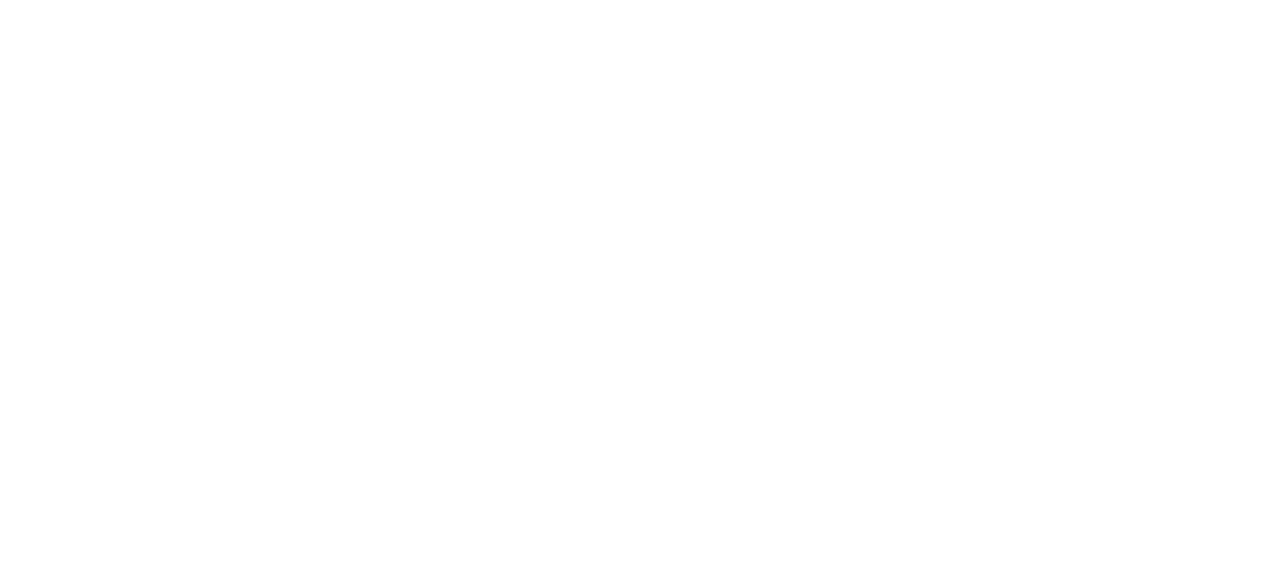
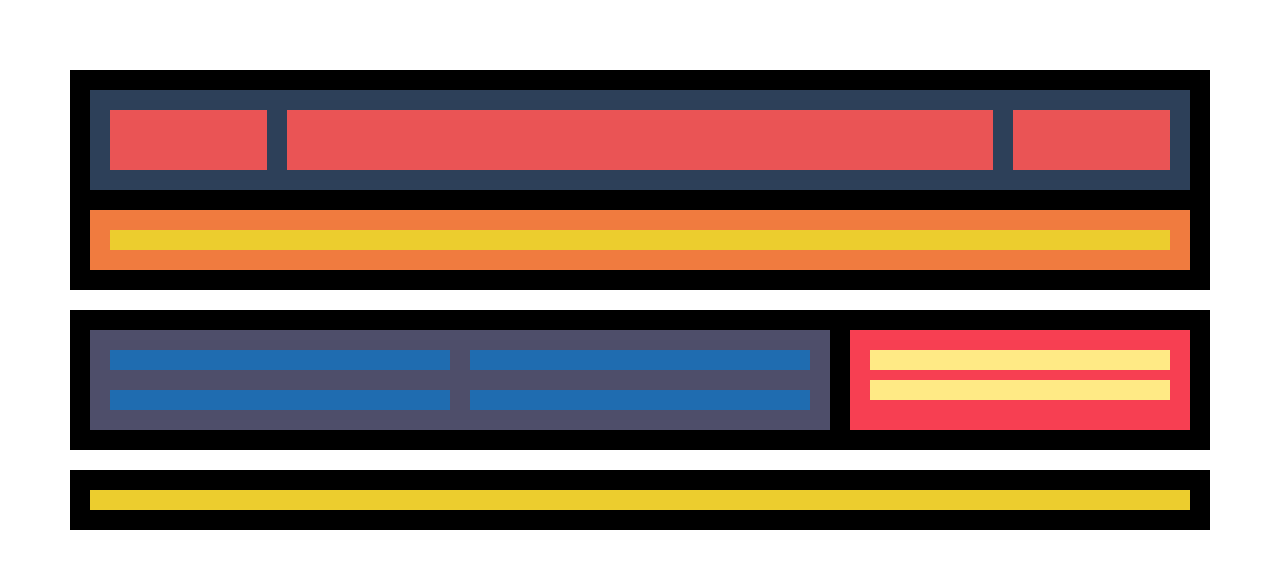
Before and after one commit to luciapaola/ProyectoFAA2, a plain HTML site: page index.html in a window 1280 px wide. Drawn offline with Linux system fonts and the light colour scheme.

Commit message:
ProyectoFAA2

```diff
--- a/css/estilos.css
+++ b/css/estilos.css
@@ -1,23 +1,73 @@
 
+*{
+    margin: 10px;
+    padding: 10px;
+    box-sizing: border-box;
+}
 .contenedor-padre{
-
+   display: flex;
+   flex-flow: column nowrap;
 }
     .cabecera{
         background: #000 ;
+        display: flex;
+        flex-flow: column nowrap;
     }
     .menu{
         background: #2d4059;
-
+        display: flex;
+        height: 100px;
+        flex-flow: row nowrap
+        align-items: center ;
     }
           .logo{
                 background:  #ea5455;
+                flex: 1 1 auto;
             }
              .nav{
                 background:  #ea5455 ;
+                flex: 5 1 auto;
             }
              .rsocial{
                 background:  #ea5455;
+                flex: 1 1 auto;
             }
-    .texto-print{
+        .texto-prin{
               background:  #f07b3f;
-    } {} #
+
+        }
+              h1 {
+                background: #eccd2e;
+              }
+    .seccion{
+    background:#000 ;
+    display: flex;
+    }
+    .articulos{
+        background: #4e4e6a;
+        flex: 2 1 auto;
+        display: flex;
+        flex-flow: row wrap;
+    }
+           .son-articulo{
+             background: #1f6cb0 ;
+             flex: 1 1 40%;
+            }
+        .aside{
+            background: #f73f52;
+            flex: 1 1 auto;
+        }
+            .publicidad{
+              background:#ffea85 ;
+            }
+    .pie-pag{
+        background:#000 ;
+    }
+         .pie{
+            background: #eccd2e;
+         }
+@media all and (max-widht:800px){
+    .seccion{
+        flex-direction: column;
+    }
+}
--- a/index.html
+++ b/index.html
@@ -22,7 +22,7 @@
                 </div>
             </div>
             <div class="texto-prin">
-
+                     <h1></h1>
             </div>
         </header>
 
```
Lines whose indentation alone changed are shown as unchanged.
